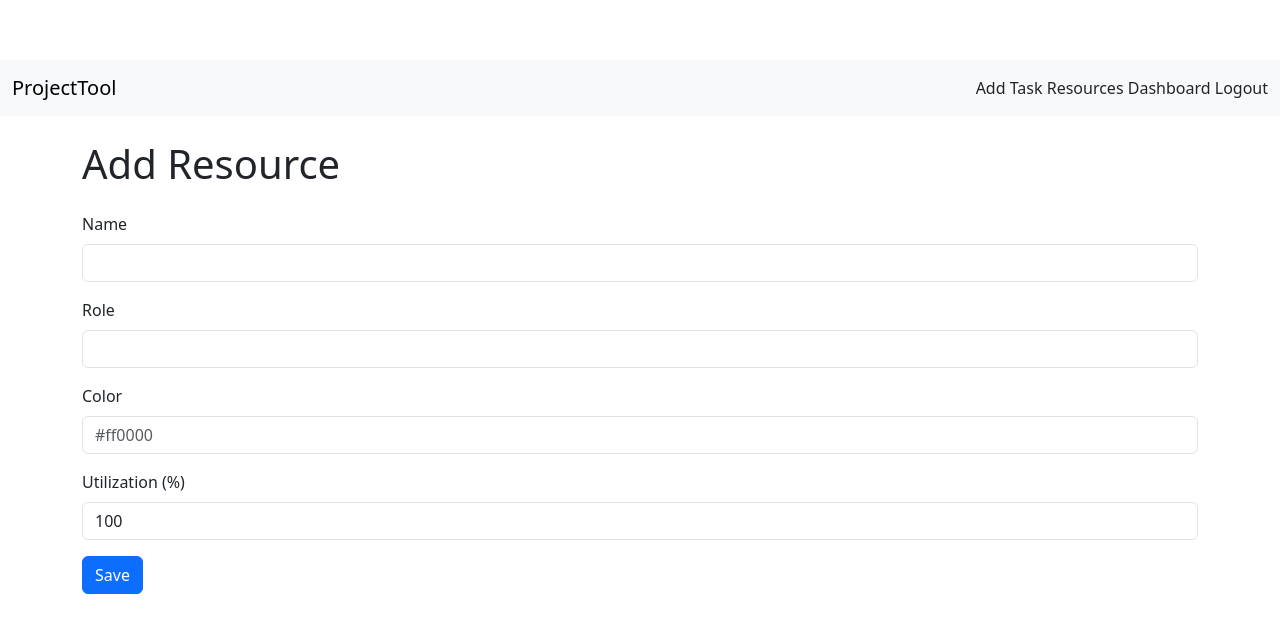
After one commit to Tomoya-BB/ProjectManagementTool, a Flask app: page /resource/add in a window 1280 px wide. The commit adds this page. Shown: the top 633 px of the page. Run offline with Flask 3, Linux system fonts and the light colour scheme; the visitor is signed in with stand-in values (Sample User, id 1); some libraries are stand-ins or nearby versions.

Commit message:
Add resource management with assignments

```diff
--- a/app.py
+++ b/app.py
@@ -6,7 +6,7 @@ from flask import Flask, render_template, redirect, url_for, request, session, a
 from flask_login import LoginManager, login_user, logout_user, login_required, current_user
 from werkzeug.security import generate_password_hash, check_password_hash
 
-from models import db, Task, User, Project
+from models import db, Task, User, Project, Resource
 import pandas as pd
 import plotly.express as px
 
@@ -135,6 +135,55 @@ def create_project():
     return render_template('project_create.html')
 
 
+@app.route('/resources')
+@login_required
+@roles_required('Admin', 'User')
+def resources():
+    res = Resource.query.all()
+    return render_template('resources.html', resources=res)
+
+
+@app.route('/resource/add', methods=['GET', 'POST'])
+@login_required
+@roles_required('Admin', 'User')
+def add_resource():
+    if request.method == 'POST':
+        name = request.form['name']
+        role = request.form.get('role')
+        color = request.form.get('color')
+        utilization = int(request.form.get('utilization') or 100)
+        r = Resource(name=name, role=role, color=color, utilization=utilization)
+        db.session.add(r)
+        db.session.commit()
+        return redirect(url_for('resources'))
+    return render_template('resource_form.html', resource=None)
+
+
+@app.route('/resource/<int:resource_id>/edit', methods=['GET', 'POST'])
+@login_required
+@roles_required('Admin', 'User')
+def edit_resource(resource_id):
+    resource = Resource.query.get_or_404(resource_id)
+    if request.method == 'POST':
+        resource.name = request.form['name']
+        resource.role = request.form.get('role')
+        resource.color = request.form.get('color')
+        resource.utilization = int(request.form.get('utilization') or 100)
+        db.session.commit()
+        return redirect(url_for('resources'))
+    return render_template('resource_form.html', resource=resource)
+
+
+@app.route('/resource/<int:resource_id>/delete', methods=['POST'])
+@login_required
+@roles_required('Admin', 'User')
+def delete_resource(resource_id):
+    resource = Resource.query.get_or_404(resource_id)
+    db.session.delete(resource)
+    db.session.commit()
+    return redirect(url_for('resources'))
+
+
 @app.route('/')
 @login_required
 def tasks():
@@ -147,7 +196,7 @@ def tasks():
             'name': f'\u25C6 {t.name}' if t.is_milestone else t.name,
             'start': t.start_date,
             'finish': t.end_date if not t.is_milestone else t.start_date,
-            'assigned': t.assigned_to or 'Unassigned',
+            'Resource': t.resource.name if t.resource else 'Unassigned',
             'progress': t.progress,
             'depends': t.depends_on.name if t.depends_on else '',
             'type': 'Milestone' if t.is_milestone else 'Task'
@@ -155,14 +204,15 @@ def tasks():
         for t in tasks
     ])
     if not df.empty:
+        color_map = {r.name: r.color for r in Resource.query.all() if r.color}
         fig = px.timeline(
             df,
             x_start="start",
             x_end="finish",
             y="name",
-            color="type",
-            hover_data={"assigned": True, "progress": True, "depends": True},
-            color_discrete_map={"Task": "#1f77b4", "Milestone": "#d62728"},
+            color="Resource",
+            hover_data={"progress": True, "depends": True},
+            color_discrete_map=color_map,
         )
         fig.update_yaxes(autorange="reversed")
         gantt = fig.to_html(full_html=False, include_plotlyjs=False)
@@ -180,7 +230,7 @@ def add_task():
         start_date = datetime.strptime(request.form['start_date'], '%Y-%m-%d').date()
         end_date = datetime.strptime(request.form['end_date'], '%Y-%m-%d').date()
         progress = int(request.form['progress'])
-        assigned_to = request.form.get('assigned_to')
+        resource_id = request.form.get('resource_id') or None
         depends_on_id = request.form.get('depends_on_id') or None
         is_milestone = 'is_milestone' in request.form
         if is_milestone:
@@ -190,7 +240,7 @@ def add_task():
             start_date=start_date,
             end_date=end_date,
             progress=progress,
-            assigned_to=assigned_to,
+            resource_id=resource_id,
             depends_on_id=depends_on_id,
             is_milestone=is_milestone,
         )
@@ -198,7 +248,8 @@ def add_task():
         db.session.commit()
         return redirect(url_for('tasks'))
     tasks = Task.query.all()
-    return render_template('form.html', task=None, tasks=tasks)
+    resources = Resource.query.all()
+    return render_template('form.html', task=None, tasks=tasks, resources=resources)
 
 
 @app.route('/task/<int:task_id>/edit', methods=['GET', 'POST'])
@@ -211,7 +262,7 @@ def edit_task(task_id):
         task.start_date = datetime.strptime(request.form['start_date'], '%Y-%m-%d').date()
         task.end_date = datetime.strptime(request.form['end_date'], '%Y-%m-%d').date()
         task.progress = int(request.form['progress'])
-        task.assigned_to = request.form.get('assigned_to')
+        task.resource_id = request.form.get('resource_id') or None
         depends_on_id = request.form.get('depends_on_id') or None
         task.depends_on_id = depends_on_id
         task.is_milestone = 'is_milestone' in request.form
@@ -220,7 +271,8 @@ def edit_task(task_id):
         db.session.commit()
         return redirect(url_for('tasks'))
     tasks = Task.query.filter(Task.id != task_id).all()
-    return render_template('form.html', task=task, tasks=tasks)
+    resources = Resource.query.all()
+    return render_template('form.html', task=task, tasks=tasks, resources=resources)
 
 
 @app.route('/task/<int:task_id>/delete', methods=['POST'])
--- a/templates/base.html
+++ b/templates/base.html
@@ -13,6 +13,7 @@
         <div>
             {% if current_user.is_authenticated and current_user.role in ['Admin', 'User'] %}
             <a class="nav-link d-inline" href="{{ url_for('add_task') }}">Add Task</a>
+            <a class="nav-link d-inline" href="{{ url_for('resources') }}">Resources</a>
             {% endif %}
             <a class="nav-link d-inline" href="{{ url_for('dashboard') }}">Dashboard</a>
             {% if current_user.is_authenticated %}
--- /dev/null
+++ b/templates/resource_form.html
@@ -0,0 +1,23 @@
+{% extends 'base.html' %}
+{% block content %}
+<h1 class="mb-4">{{ 'Edit Resource' if resource else 'Add Resource' }}</h1>
+<form method="post">
+    <div class="mb-3">
+        <label class="form-label">Name</label>
+        <input type="text" name="name" value="{{ resource.name if resource else '' }}" class="form-control" required>
+    </div>
+    <div class="mb-3">
+        <label class="form-label">Role</label>
+        <input type="text" name="role" value="{{ resource.role if resource else '' }}" class="form-control">
+    </div>
+    <div class="mb-3">
+        <label class="form-label">Color</label>
+        <input type="text" name="color" value="{{ resource.color if resource else '' }}" class="form-control" placeholder="#ff0000">
+    </div>
+    <div class="mb-3">
+        <label class="form-label">Utilization (%)</label>
+        <input type="number" name="utilization" min="0" max="100" value="{{ resource.utilization if resource else 100 }}" class="form-control">
+    </div>
+    <button type="submit" class="btn btn-primary">Save</button>
+</form>
+{% endblock %}
--- a/templates/tasks.html
+++ b/templates/tasks.html
@@ -20,7 +20,7 @@
             <td>{{ task.name }}</td>
             <td>{{ task.start_date }}</td>
             <td>{{ task.end_date }}</td>
-            <td>{{ task.assigned_to or '' }}</td>
+            <td>{{ task.resource.name if task.resource else '' }}</td>
             <td>{{ task.progress }}</td>
             <td>{{ task.depends_on.name if task.depends_on else '' }}</td>
             <td>{% if task.is_milestone %}&#9670;{% endif %}</td>
```
Also changed, not shown: models.py (+10 -1 lines), templates/form.html (+6 -1 lines), templates/resources.html (added, +32 -0 lines).
